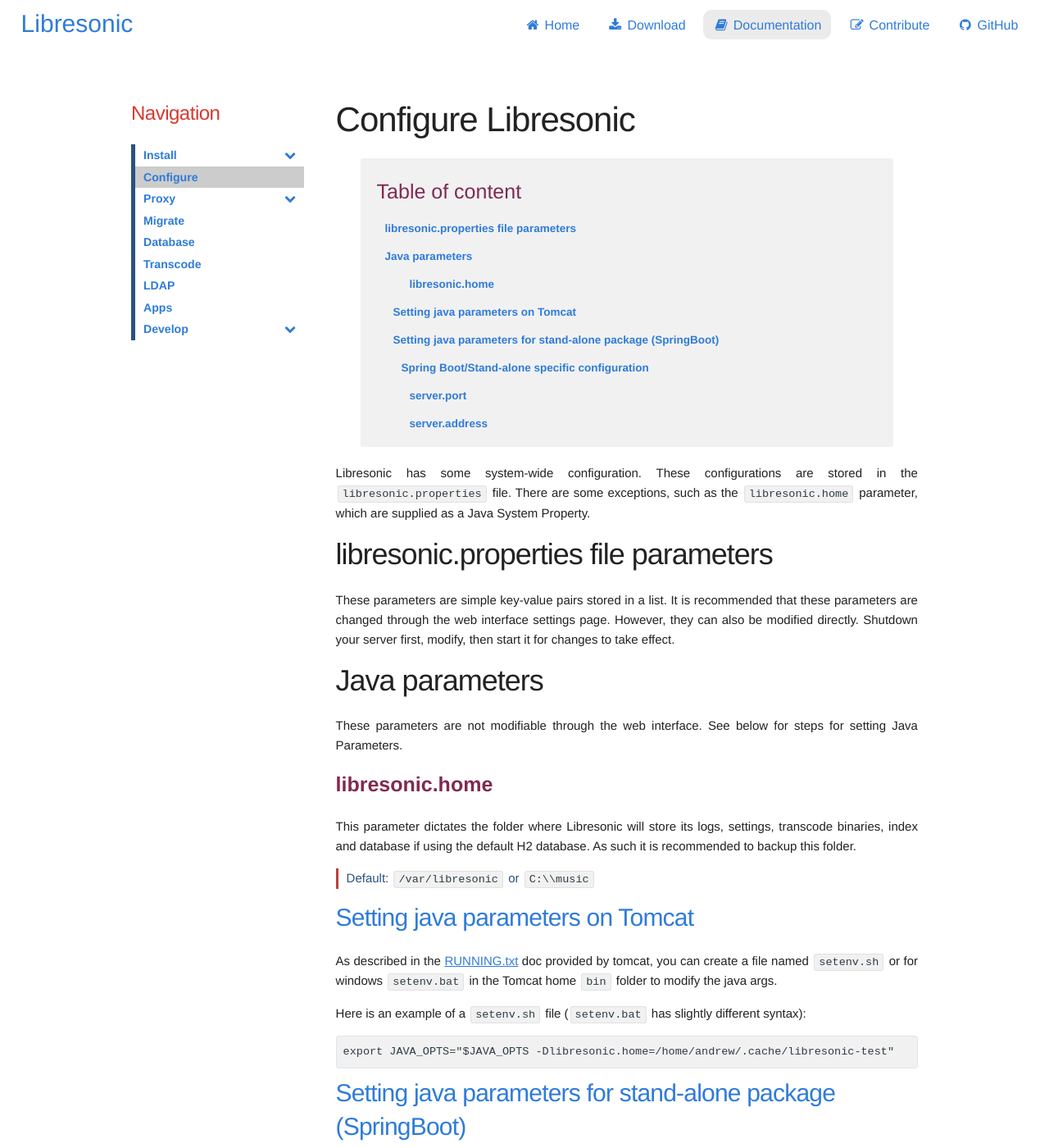
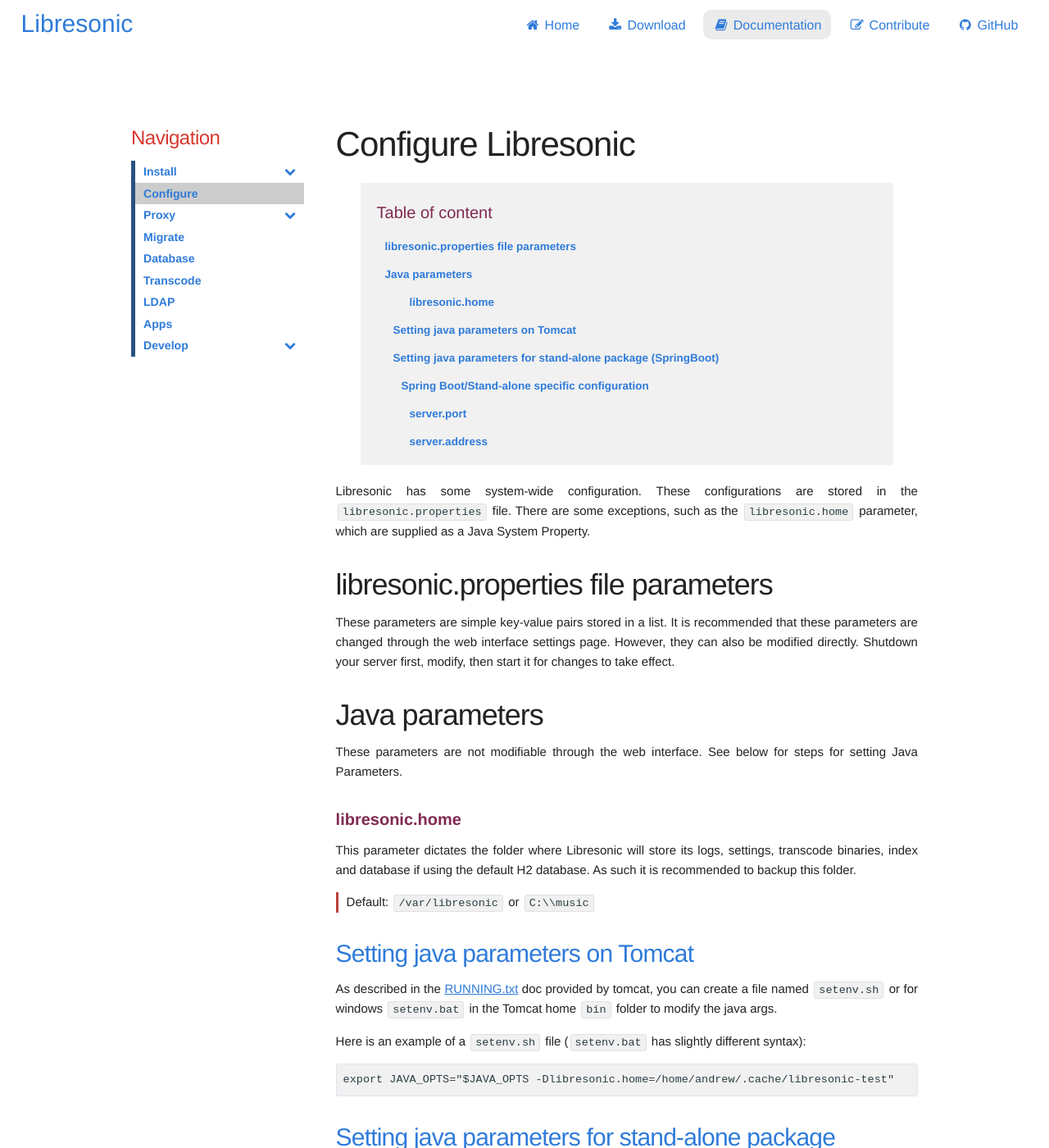
Before and after one commit to airsonic/airsonic.github.io, a Jekyll site: the page built from pages/docs/configure.md, in a window 1280 px wide and 1400 px high. Shown: the whole window at 82% size. Built offline with Jekyll 4.4.1, drawn with Linux system fonts in a browser that asks for light colours.

Commit message:
Better text reading

```diff
--- a/css/styles.scss
+++ b/css/styles.scss
@@ -55,17 +55,17 @@ a {
 }
 
 h1, h2, h3, h4, h5, h6 {
-    margin-top: 0;
-    margin-bottom: 2rem;
+    margin-top: 3rem;
+    margin-bottom: 1rem;
     font-weight: 300;
 }
 
-h1 { font-size: 4.0rem; line-height: 1.2;  letter-spacing: -.1rem;}
-h2 { font-size: 3.6rem; line-height: 1.25; letter-spacing: -.1rem; }
-h3 { font-size: 3.0rem; line-height: 1.3;  letter-spacing: -.1rem; }
-h4 { font-size: 2.4rem; line-height: 1.35; letter-spacing: -.08rem; color: $blue; }
-h5 { font-size: 1.8rem; line-height: 1.5;  letter-spacing: -.05rem; color: $red; }
-h6 { font-size: 1.5rem; line-height: 1.6;  letter-spacing: 0; color: $purple; }
+h1 { font-size: 3.5rem; line-height: 1.2;  letter-spacing: -.1rem;}
+h2 { font-size: 3.0rem; line-height: 1.25; letter-spacing: -.1rem; }
+h3 { font-size: 2.5rem; line-height: 1.3;  letter-spacing: -.1rem; }
+h4 { font-size: 2.0rem; line-height: 1.35; letter-spacing: -.08rem; color: $blue; }
+h5 { font-size: 1.5rem; line-height: 1.5;  letter-spacing: -.05rem; color: $red; }
+h6 { font-size: 1.0rem; line-height: 1.6;  letter-spacing: 0; color: $purple; }
 
 @media (min-width: 550px) {
     h1 { font-size: 5.0rem; }
@@ -73,7 +73,7 @@ h6 { font-size: 1.5rem; line-height: 1.6;  letter-spacing: 0; color: $purple; }
     h3 { font-size: 3.6rem; }
     h4 { font-size: 3.0rem; }
     h5 { font-size: 2.4rem; }
-    h6 { font-size: 1.5rem; }
+    h6 { font-size: 1rem; }
 }
 
 p {
@@ -327,7 +327,6 @@ CONTAINER SECTION
     blockquote {
         padding: 0 1rem;
         margin-left: 0;
-        color: #295280;
         border-left: 0.3rem solid #ba403c;
         li > div {
             margin-top: 1rem;
@@ -473,7 +472,7 @@ DOCS SECTION
     h6 {
         color: rgb(128, 41, 82);
         font-weight: bold;
-        font-size: 2.5rem;
+        font-size: 2rem;
     }
 }
 
```
